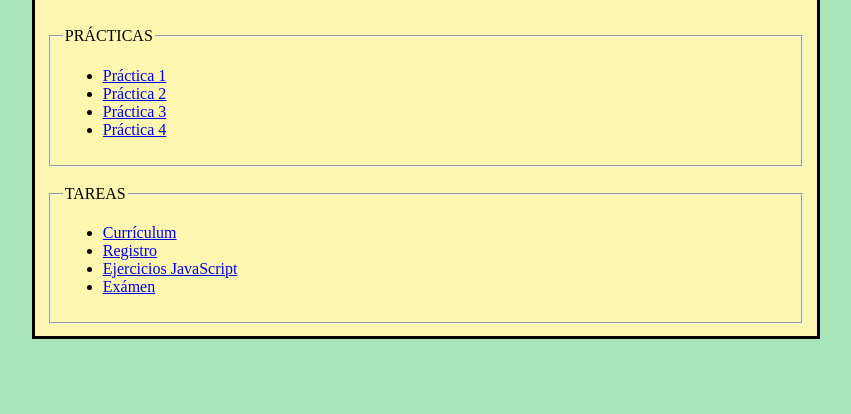
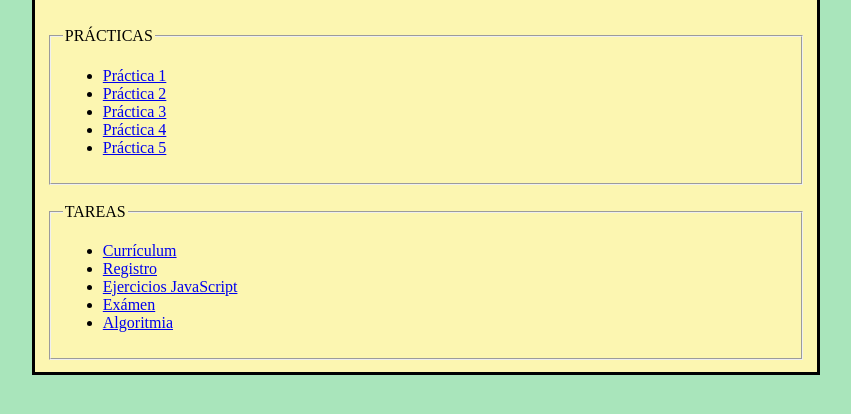
Before and after one commit to AxGaLoSa/4IV10-Lopez-Sanchez-AxelGabriel-PSW, a plain HTML site: page index.html in a window 1280 px wide. Shown: the part 256-670 px from the top of the page, without its empty margins (214-1065 px from the left). Drawn offline with Linux system fonts and the light colour scheme.

Commit message:
indexlink

```diff
--- a/index.html
+++ b/index.html
@@ -30,6 +30,7 @@
                 <li><a href="./02Formulario/formulario.html">Práctica 2</a></li>
                 <li><a href="./03Registro/formularioregistro.html">Práctica 3</a></li>
                 <li><a href="./04Ejercicios/index.html">Práctica 4</a></li>
+                <li><a href="./05Algoritmia/algoritmia.html">Práctica 5</a></li>
             </ul>
         </fieldset>
 
@@ -41,6 +42,7 @@
                 <li><a href="./02Formulario/registro.html">Registro</a></li>
                 <li><a href="./04Ejercicios/ProblemasValidacion.html">Ejercicios JavaScript</a></li>
                 <li><a href="./Examen1/examen.html">Exámen</a></li>
+                <li><a href="./05Algoritmia/algoritmia.html">Algoritmia</a></li>
             </ul>
         </fieldset>
 
```
